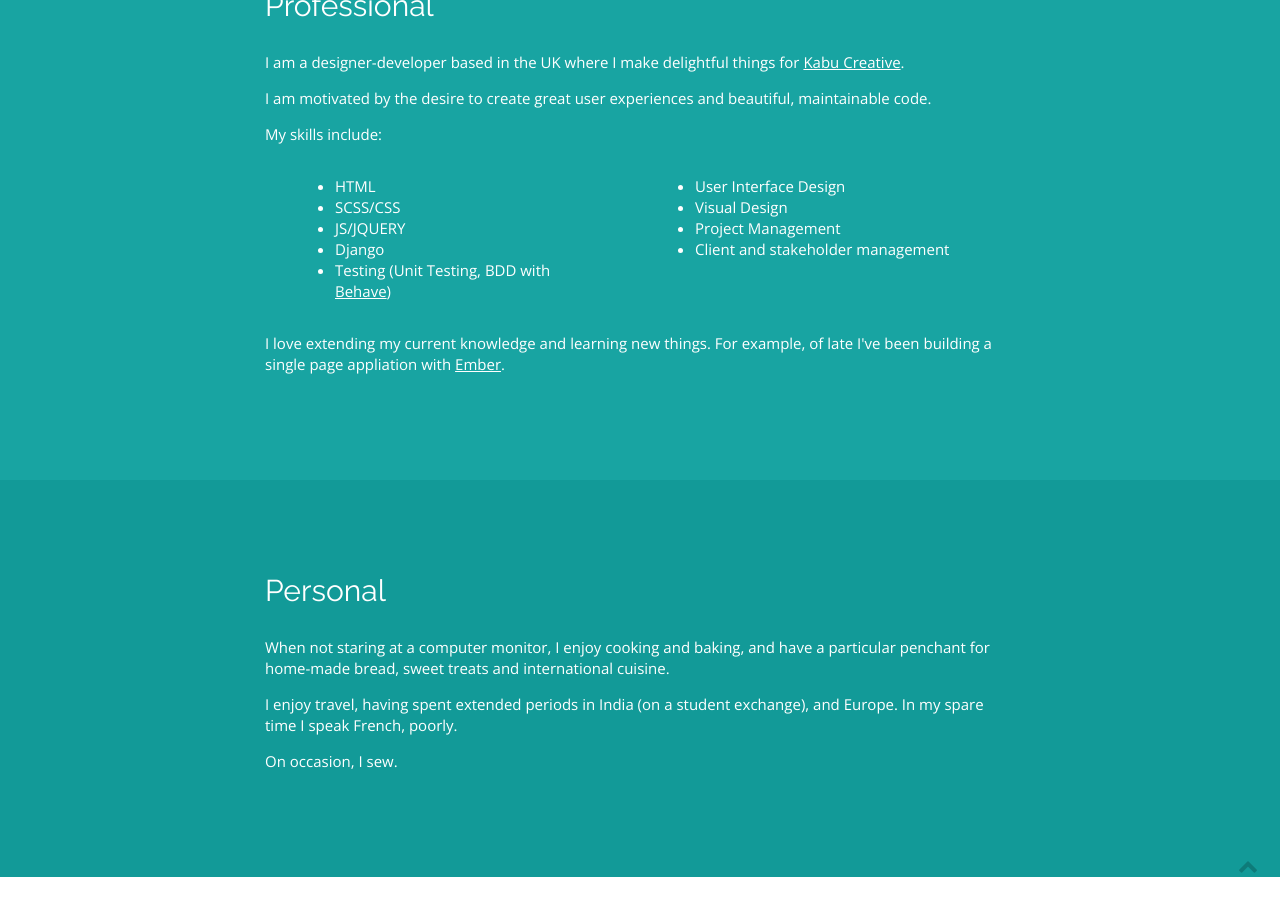
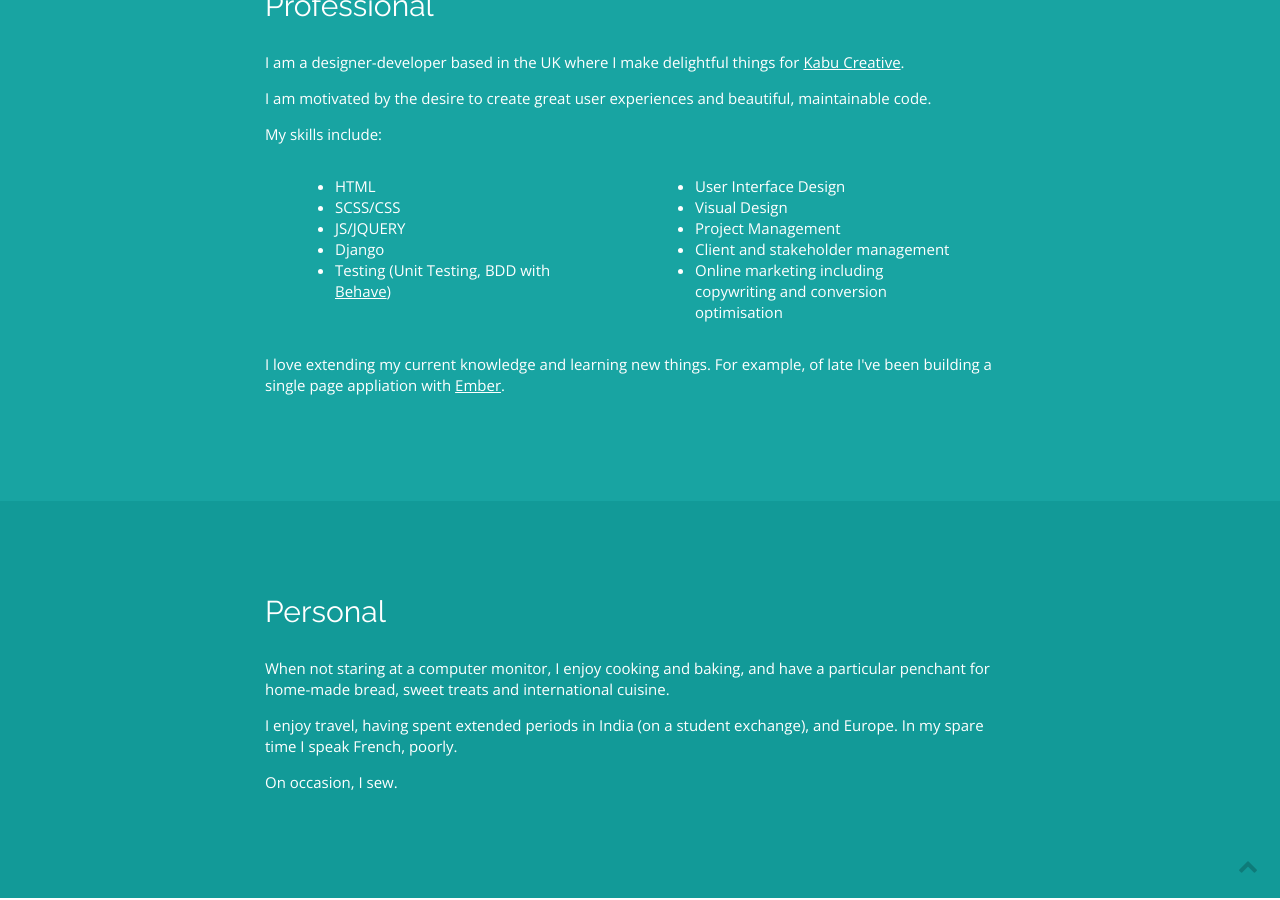
Before and after one commit to nlhkabu/nlhkabu.github.io, a Jekyll site: the page built from index.html, in a window 1280 px wide and 900 px high, scrolled down 1600 px. Built offline with Jekyll 4.4.1, drawn with Linux system fonts in a browser that asks for light colours; nearby versions of some CDN libraries; some web fonts are replaced.

Commit message:
Add online marketing to skills

```diff
--- a/index.html
+++ b/index.html
@@ -59,6 +59,7 @@ learning: building a single page appliation with <a href="http://emberjs.com/">E
                         <li>Visual Design</li>
                         <li>Project Management</li>
                         <li>Client and stakeholder management</li>
+                        <li>Online marketing including copywriting and conversion optimisation</li>
                     </ul>
                 </div>
             </div>
```
